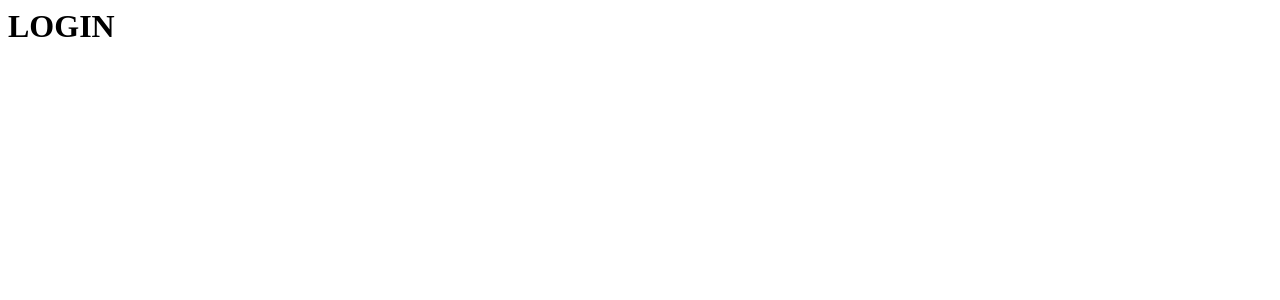
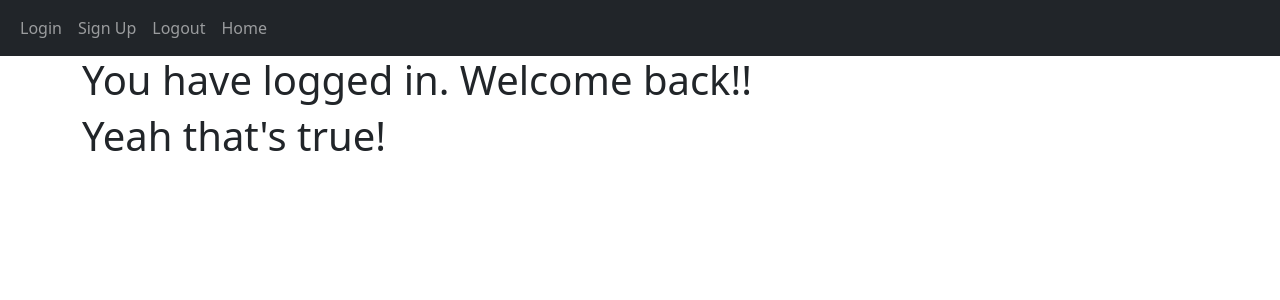
Before and after one commit to Mwambingu/PracArena, a Flask app: page /auth/login in a window 1280 px wide. Before the commit the part shown is almost empty. Shown: the top 300 px of the page. Run offline with Flask 2, Linux system fonts and the light colour scheme.

Commit message:
Templating with Jinja2

```diff
--- a/APIs/Python/Tech_With_Tim/website/auth.py
+++ b/APIs/Python/Tech_With_Tim/website/auth.py
@@ -1,4 +1,4 @@
-from flask import Blueprint
+from flask import Blueprint, render_template
 
 auth = Blueprint('auth', __name__)
 
@@ -8,12 +8,12 @@ def error():
 
 @auth.route("login")
 def login():
-  return "<h1>LOGIN</h1>"
+  return render_template("login.html", boolean=True)
 
 @auth.route("logout")
 def logout():
-  return "<h1>LOGOUT</h1>"
+  return render_template("logout.html")
 
 @auth.route("sign-up")
 def sign_up():
-  return "<h1>SIGN UP</h1>"
+  return render_template("sign-up.html")
--- a/APIs/Python/Tech_With_Tim/website/templates/base.html
+++ b/APIs/Python/Tech_With_Tim/website/templates/base.html
@@ -10,7 +10,7 @@
 </head>
 
 <body>
-  <nav class="navbar navbar-expand-lg bg-body-tertiary">
+  <nav class="navbar navbar-expand-lg navbar-dark bg-dark">
     <div class="container-fluid">
       <button class="navbar-toggler" type="button" data-bs-toggle="collapse" data-bs-target="#navbarNav"
         aria-controls="navbarNav" aria-expanded="false" aria-label="Toggle navigation">
@@ -18,14 +18,26 @@
       </button>
       <div class="collapse navbar-collapse" id="navbarNav">
         <div class="navbar-nav">
-          <a class="nav-item nav-link" href="/login" id="login">Login</a>
-          <a class="nav-item nav-link" href="/sign-up" id="sign-up">Sign Up</a>
-          <a class="nav-item nav-link" href="/logout" id="logout">Logout</a>
+          <a class="nav-item nav-link" href="/auth/login" id="login">Login</a>
+          <a class="nav-item nav-link" href="/auth/sign-up" id="sign-up">Sign Up</a>
+          <a class="nav-item nav-link" href="/auth/logout" id="logout">Logout</a>
           <a class="nav-item nav-link" href="/" id="home">Home</a>
         </div>
       </div>
   </nav>
-  <!-- <div class="progress" role="progressbar" aria-label="Example with label" aria-valuenow="25" aria-valuemin="0"
+  <div class="container">
+    {% block content %}
+    {% endblock %}
+  </div>
+  <script src="https://cdn.jsdelivr.net/npm/bootstrap@5.3.0-alpha1/dist/js/bootstrap.bundle.min.js"
+    integrity="sha384-w76AqPfDkMBDXo30jS1Sgez6pr3x5MlQ1ZAGC+nuZB+EYdgRZgiwxhTBTkF7CXvN"
+    crossorigin="anonymous"></script>
+</body>
+
+</html>
+
+<!-- Animating a bootstrap progress bar -->
+<!-- <div class="progress" role="progressbar" aria-label="Example with label" aria-valuenow="25" aria-valuemin="0"
     aria-valuemax="100">
     <div id="progressID" class="progress-bar">0%</div>
   </div>
@@ -43,9 +55,3 @@
     }
     stopInterval = setInterval(controller = count, 1000)
   </script> -->
-  <script src="https://cdn.jsdelivr.net/npm/bootstrap@5.3.0-alpha1/dist/js/bootstrap.bundle.min.js"
-    integrity="sha384-w76AqPfDkMBDXo30jS1Sgez6pr3x5MlQ1ZAGC+nuZB+EYdgRZgiwxhTBTkF7CXvN"
-    crossorigin="anonymous"></script>
-</body>
-
-</html>
--- a/APIs/Python/Tech_With_Tim/website/templates/home.html
+++ b/APIs/Python/Tech_With_Tim/website/templates/home.html
@@ -1,2 +1,4 @@
-{% extends "base.html" %}
-{% block title %}Changed{% endblock %}
+{% extends "base.html" %} {% block title %}Home{% endblock %}
+{% block content %}
+<h1>Hello World!</h1>
+{% endblock %}
--- /dev/null
+++ b/APIs/Python/Tech_With_Tim/website/templates/login.html
@@ -0,0 +1,8 @@
+{% extends "base.html" %}
+{% block title %}Login{% endblock %}
+{% block content %}
+<h1>You have logged in. Welcome back!!</h1>
+{% if boolean %}
+<h1>Yeah that's true!</h1>
+{% endif %}
+{% endblock %}
--- /dev/null
+++ b/APIs/Python/Tech_With_Tim/website/templates/sign-up.html
@@ -0,0 +1,5 @@
+{% extends "base.html" %}
+{% block title %}Sign Up{% endblock %}
+{% block content %}
+<h1>Thank you for Signing up!!</h1>
+{% endblock %}
```
